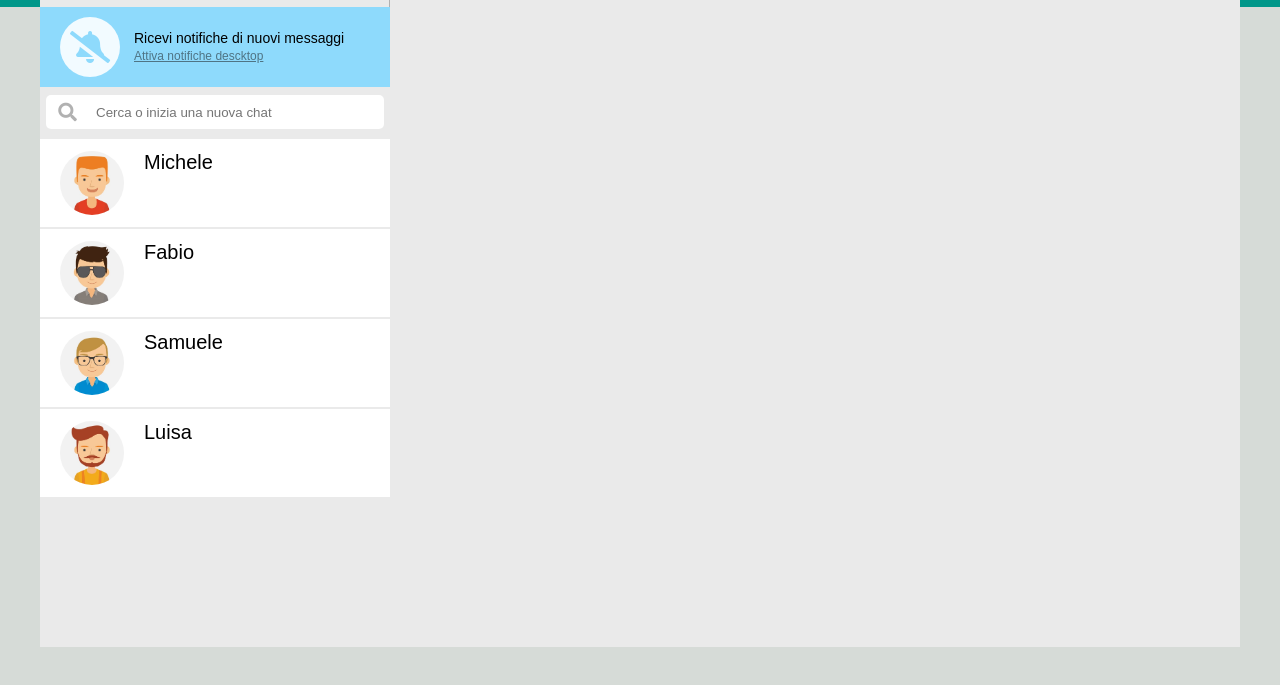
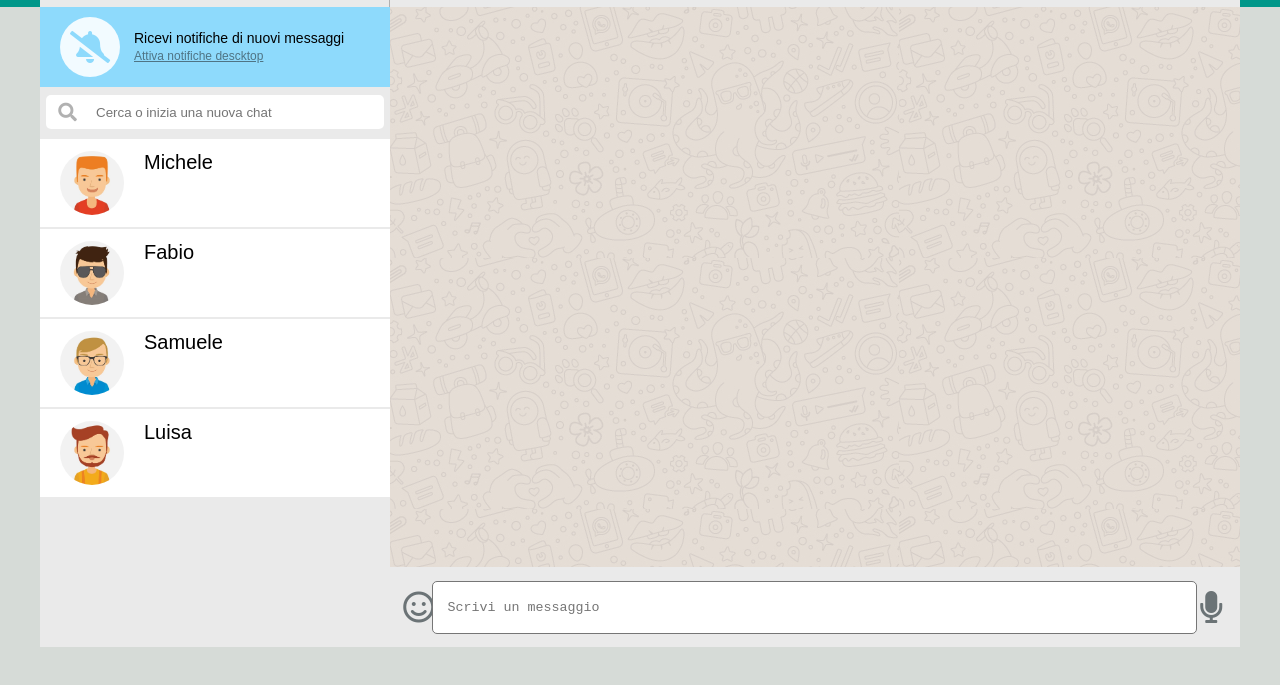
Before and after one commit to salvoab/vue-boolzapp, a plain HTML site: page milestone-1/index.html in a window 1280 px wide. Shown: the part 103-788 px from the top of the page. Drawn offline with nearby package versions, Linux system fonts and the light colour scheme.

Commit message:
Main e footer della sezione chat

```diff
--- a/milestone-1/assets/css/style.css
+++ b/milestone-1/assets/css/style.css
@@ -121,7 +121,7 @@ body{
     border: none;
     border-radius: 5px;
 }
-.search-contact > input:focus{
+.search-contact > input:focus, #to-send:focus{
     outline: none;
     border: 1px solid #b1b1b1;
 }
@@ -176,3 +176,26 @@ body{
 .last-access{
     margin-top: 4px;
 }
+
+/* Chat Main */
+.chat-main{
+    height: calc(100% - 80px - 80px);
+    overflow-y: scroll;
+    background-image: url('../img/mine.jpg');
+}
+
+/* Chat Footer */
+.chat-footer{
+    height: 80px;
+    display: flex;
+    justify-content: space-around;
+    align-items: center;
+    color: #6b7376;
+}
+
+#to-send{
+    resize: none;
+    margin: 0 -24px;
+    padding: 18px 14px;
+    border-radius: 5px;
+}
--- a/milestone-1/index.html
+++ b/milestone-1/index.html
@@ -84,8 +84,17 @@
                     </div>
                     <!-- /.chat-header -->
 
-                    <div class="chat-main"></div>
-                    <div class="chat-footer"></div>
+                    <!-- .chat-main -->
+                    <div class="chat-main">
+
+                    </div>
+                    <!-- /.chat-main -->
+
+                    <div class="chat-footer">
+                        <i class="far fa-smile fa-2x fa-fw"></i>
+                        <textarea name="to-send" id="to-send" cols="90" rows="1" placeholder="Scrivi un messaggio"></textarea>
+                        <i class="fas fa-microphone fa-2x fa-fw"></i>
+                    </div>
                 </div>
             </div>
         </div>
```
